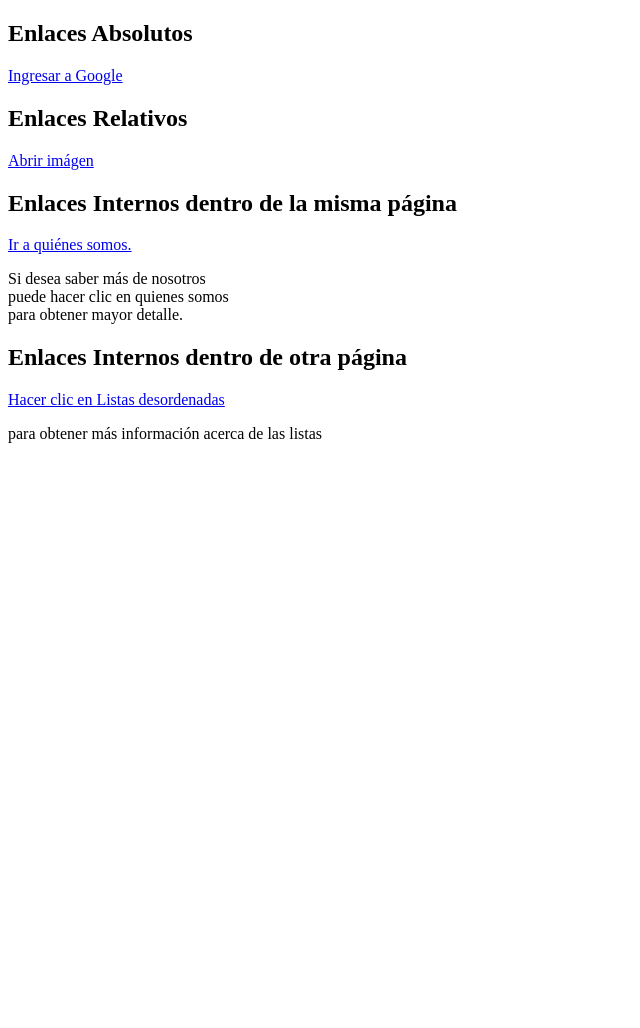
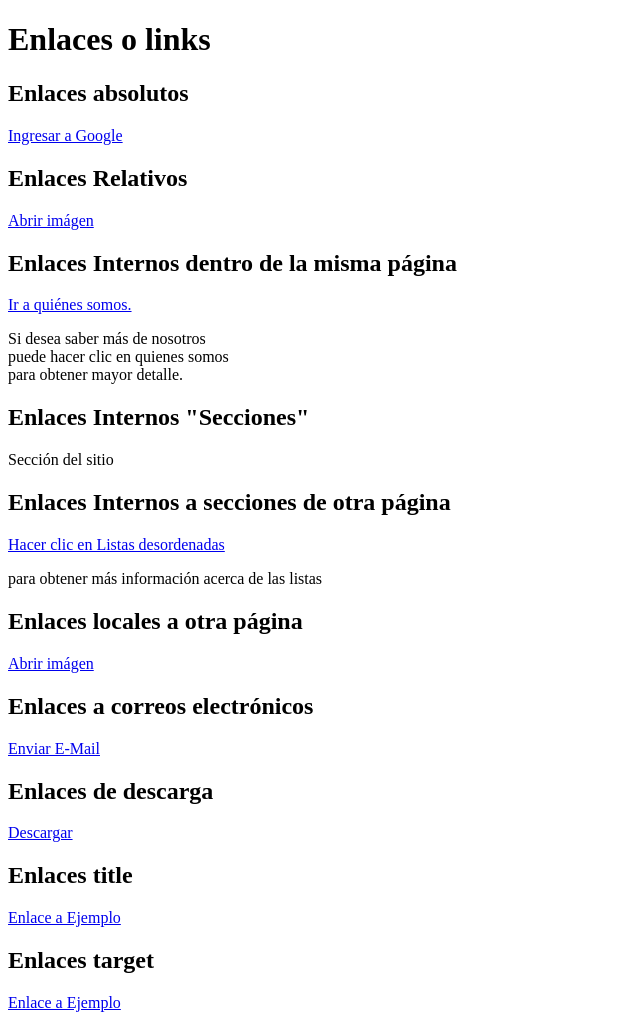
Before and after one commit to Ju4nch10/codo, a plain HTML site: page Clase2/enlaces.html in a window 1280 px wide. Shown: the whole page, without its empty margins (0-640 px from the left). Before the commit the page ends 800 px from the top, so only its background shows below. Drawn offline with Linux system fonts and the light colour scheme.

Commit message:
Clase2 y clase5

```diff
--- a/Clase2/enlaces.html
+++ b/Clase2/enlaces.html
@@ -3,12 +3,13 @@
 <head>
     <meta charset="UTF-8">
     <meta name="viewport" content="width=device-width, initial-scale=1.0">
-    <title>Document</title>
+    <title>Enlaces o links</title>
 </head>
 <body>
-    <h2>Enlaces Absolutos</h2>
+    <h1>Enlaces o links</h1>
+
+    <h2>Enlaces absolutos</h2>
     <p><a href="https://www.google.com">Ingresar a Google</a></p>
-
 
     <h2>Enlaces Relativos</h2>
     <p><a href="img/imagen1.jpg">Abrir imágen</a></p>
@@ -17,11 +18,30 @@
     <p><a href="#quinessomos">Ir a quiénes somos.</a></p>
     <p>Si desea saber más de nosotros <br>
         puede hacer clic en <a name="quinessomos">quienes somos</a><br>
-        para obtener mayor detalle.
-    </p>
-    <h2>Enlaces Internos dentro de otra página</h2>
+        para obtener mayor detalle.</p>
+
+    <h2>Enlaces Internos "Secciones"</h2>
+    <p><a name="seccion">Sección del sitio</a></p>
+
+    <h2>Enlaces Internos a secciones de otra página</h2>
     <p><a href="enlaces2.html#listasdesordenadas">Hacer clic en Listas desordenadas</a><br>
     <p>para obtener más información acerca de las listas <br></p>
 
+    <h2>Enlaces locales a otra página</h2>
+    <p><a href="enlaces2.html">Abrir imágen</a></p>
+
+    <h2>Enlaces a correos electrónicos</h2>
+    <p><a href="mailto:jperez@gmail.com?subject=Contacto">Enviar E-Mail</a></p>
+
+    <h2>Enlaces de descarga</h2>
+    <p><a href="download/archivo.txt" download>Descargar</a></p>
+
+    <h2>Enlaces title</h2>
+    <p><a href="https://www.google.com" title="Página de Ejemplo">Enlace a Ejemplo</a></p>
+
+    <h2>Enlaces target</h2>
+    <p><a href="https://www.google.com" target="_blank">Enlace a Ejemplo</a></p>
+
+
 </body>
 </html>
```
Also changed, not shown: Clase5/index.html (added, +11 -0 lines), Clase2/download/archivo.txt (added).
